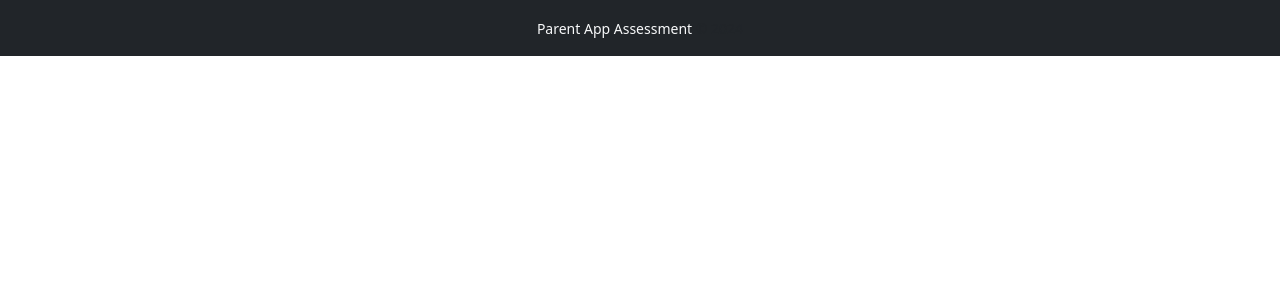
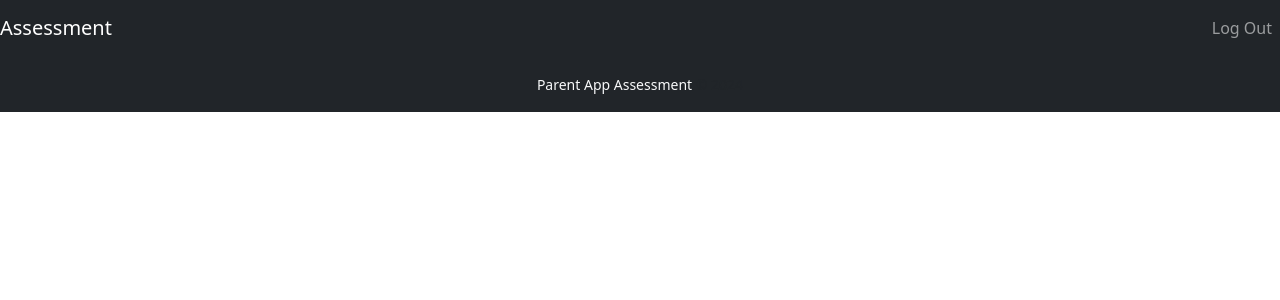
Before and after one commit to Mohamedrezk-web/parent-aps-assesment, an Angular app: page / in a window 1280 px wide. Shown: the top 300 px of the page. Built offline with nearby package versions, Linux system fonts and the light colour scheme.

Commit message:
add header component

```diff
--- a/src/app/app.component.html
+++ b/src/app/app.component.html
@@ -1 +1,2 @@
+<app-header></app-header>
 <app-footer></app-footer>
--- a/src/app/app.component.ts
+++ b/src/app/app.component.ts
@@ -1,11 +1,12 @@
 import { Component } from '@angular/core';
 import { RouterOutlet } from '@angular/router';
 import { FooterComponent } from './ui/footer/footer.component';
+import { HeaderComponent } from './ui/header/header.component';
 
 @Component({
   selector: 'app-root',
   standalone: true,
-  imports: [RouterOutlet, FooterComponent],
+  imports: [RouterOutlet, FooterComponent, HeaderComponent],
   templateUrl: './app.component.html',
   styleUrl: './app.component.scss',
 })
--- /dev/null
+++ b/src/app/ui/header/header.component.html
@@ -0,0 +1,9 @@
+<nav class="navbar navbar-dark bg-dark">
+  <a class="navbar-brand"> Assessment </a>
+  <div class="mr-auto"></div>
+  <div class="navbar-expand">
+    <div class="navbar-nav">
+      <a class="nav-item nav-link">Log Out</a>
+    </div>
+  </div>
+</nav>
--- /dev/null
+++ b/src/app/ui/header/header.component.ts
@@ -0,0 +1,12 @@
+import { Component, OnInit } from '@angular/core';
+
+@Component({
+  selector: 'app-header',
+  standalone: true,
+  templateUrl: './header.component.html',
+})
+export class HeaderComponent implements OnInit {
+  constructor() {}
+
+  ngOnInit(): void {}
+}
```
Also changed, not shown: 1 other file (tests, documents, lock files or other folders).
